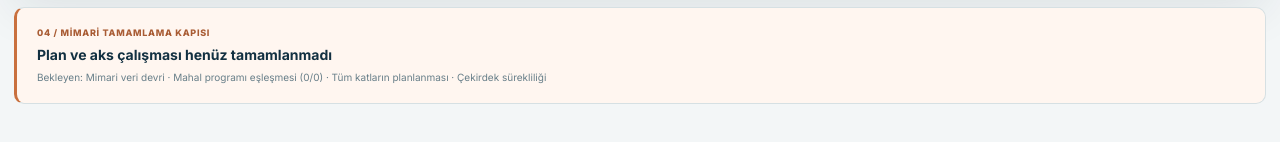
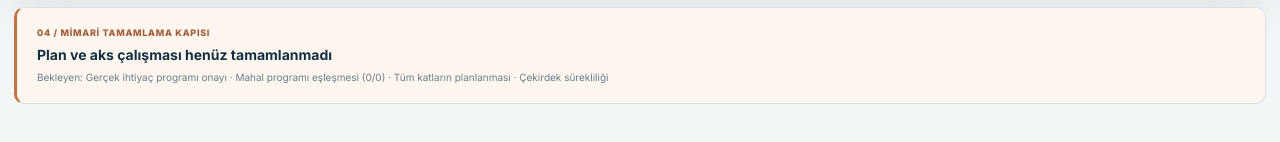
Before and after one commit to BuseIbsiroglu0637/arkemx-core-v1, a Next.js app: page /plan-ve-aks in a window 1280 px wide. Shown: the part 3139-3281 px from the top of the page. Built offline with nearby package versions, Linux system fonts and the light colour scheme.

Commit message:
fix(plan): Plan Aks kontrolünü onaylı gerçek ihtiyaç programına bağla

```diff
--- a/app/components/AdvancedPlanEditor.tsx
+++ b/app/components/AdvancedPlanEditor.tsx
@@ -210,6 +210,7 @@ export function AdvancedPlanEditor({ compactKernel = false, issueFocus = false }
   const suggestedProgramSpanX = Math.max(2, Math.min(15, spanX * programFootprintScale));
   const suggestedProgramSpanY = Math.max(2, Math.min(15, spanY * programFootprintScale));
   const architectureModule = project.modules["architectural-program"] as {
+    input?: { programRequirementsConfirmed?: boolean };
     spaces?: Array<{ id?: string; code?: string; name?: string; zone?: string; count?: number; unitArea?: number; liveLoad?: number }>;
     relationships?: Array<{ id?: string; from?: string; to?: string; priority?: string; confirmed?: boolean }>;
     result?: { liveLoad?: number };
@@ -267,13 +268,15 @@ export function AdvancedPlanEditor({ compactKernel = false, issueFocus = false }
   });
   const floorCoveragePass = floorStats.every((floor) => floor.rooms > 0);
   const coreContinuityPass = floorStats.every((floor) => floor.cores > 0);
-  const upstreamReady = programGrossTarget > 0 && floorCount > 0 && upstreamSpaceCount > 0;
+  const requirementsConfirmed = architectureModule?.input?.programRequirementsConfirmed === true;
+  const upstreamReady = programGrossTarget > 0 && floorCount > 0 && upstreamSpaceCount > 0 && requirementsConfirmed;
   const planPlacementReady = programLinkPass && areaRepresentationPass && floorCoveragePass && coreContinuityPass;
   const axisReady = baysX >= 2 && baysY >= 2 && spanX >= 2 && spanY >= 2;
   const siteFootprintPass = allowedFootprint <= 0 || metrics.floorArea <= allowedFootprint + .01;
   const planGatePass = upstreamReady && planPlacementReady && axisReady && programFootprintPass && siteFootprintPass && requiredAdjacencyPass;
   const missingPlanGateItems = [
-    !upstreamReady ? "Mimari veri devri" : "",
+    !requirementsConfirmed ? "Gerçek ihtiyaç programı onayı" : "",
+    !upstreamReady && requirementsConfirmed ? "Mimari veri devri" : "",
     !programLinkPass ? `Mahal programı eşleşmesi (${linkedProgramSpaces.length}/${upstreamSpaceCount})` : "",
     linkedProgramSpaces.length === upstreamSpaceCount && !programMetadataPass ? "Mahal ad / alan güncellemesi" : "",
     manualOrUnlinkedSpaces.length ? `${manualOrUnlinkedSpaces.length} bağlantısız mahal` : "",
```
